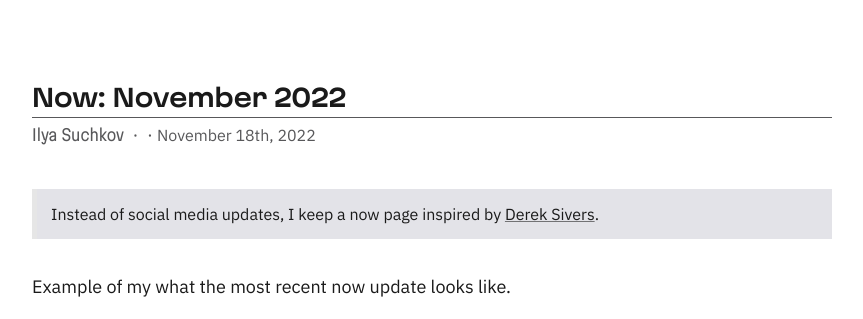
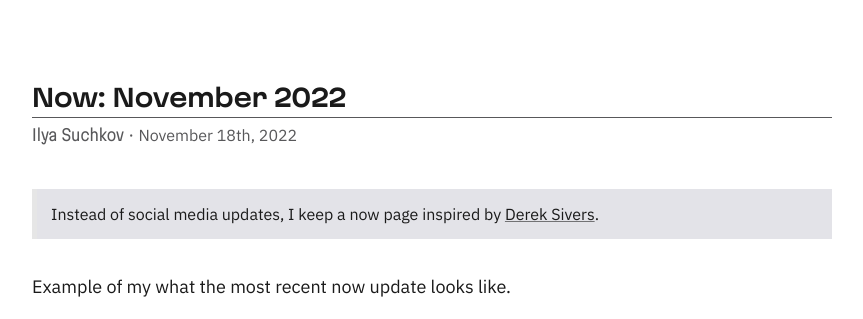
Before and after one commit to suchkow/suchkow.github.io, a Jekyll site: the page built from _pages/now.md, in a window 1280 px wide. Shown: the top 319 px of the page, without its empty margins (208-1071 px from the left). Built offline with Jekyll 4.4.1, drawn with Linux system fonts in a browser that asks for light colours.

Commit message:
Minor changes were made

```diff
--- a/_layouts/post.html
+++ b/_layouts/post.html
@@ -8,11 +8,10 @@
 	<h1 class="post-title">{%- if page.nowPage -%}{{ site.categories.now[0].title }}{%- else -%}{{ page.title }}{%- endif -%}</h1>
 	<p class="post-author-and-time">
 	<a href="/" title="Home" rel="author" class="internal-link">Ilya Suchkov</a>
-	<!-- &nbsp;&middot;&nbsp;<a href="/blog/topics" title="Topics" class="internal-link">{{ page.tags }}</a> -->
-	&nbsp;&middot;&nbsp;<span class="internal-link">{% for tag in page.tags %}{% include tags.html %}{% endfor %}</span>
 	{%- unless page.category contains "english-guide" -%}
 	&nbsp;&middot;&nbsp;<time datetime="{{ postDate | date: '%Y-%m-%d' }}">
 	{%- unless page.custom-date %}{{ postDate | date: "%B" }} {{prettyDateOfPost}}{{ ordinalEnding }}, {{ postDate | date: "%Y" }}{%- else -%}{{ page.custom-date }}{%- endunless -%}</time>{% endunless %}</p>
+	<span class="internal-link">{% for tag in page.tags %}{% include tags.html %}{% endfor %}</span>
 </header>
 
 {%- if page.categories contains "now" -%}
```
